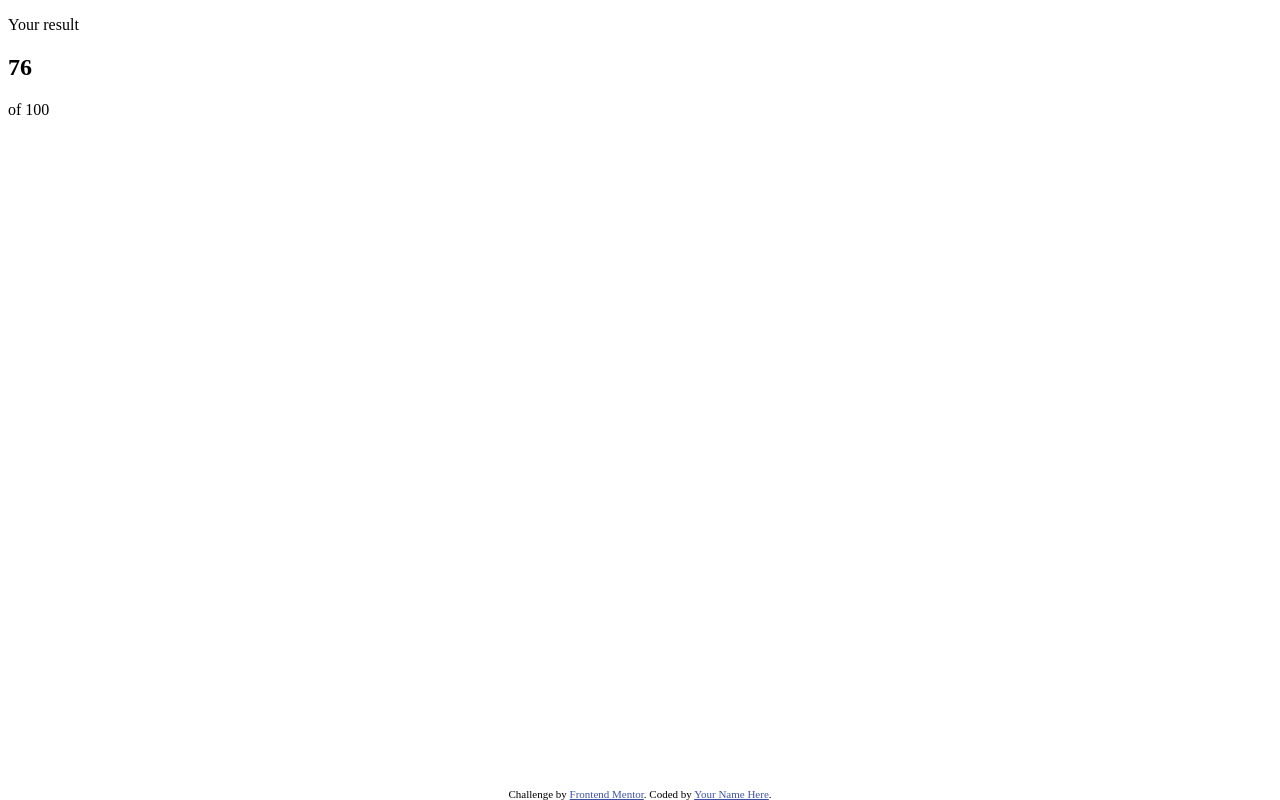
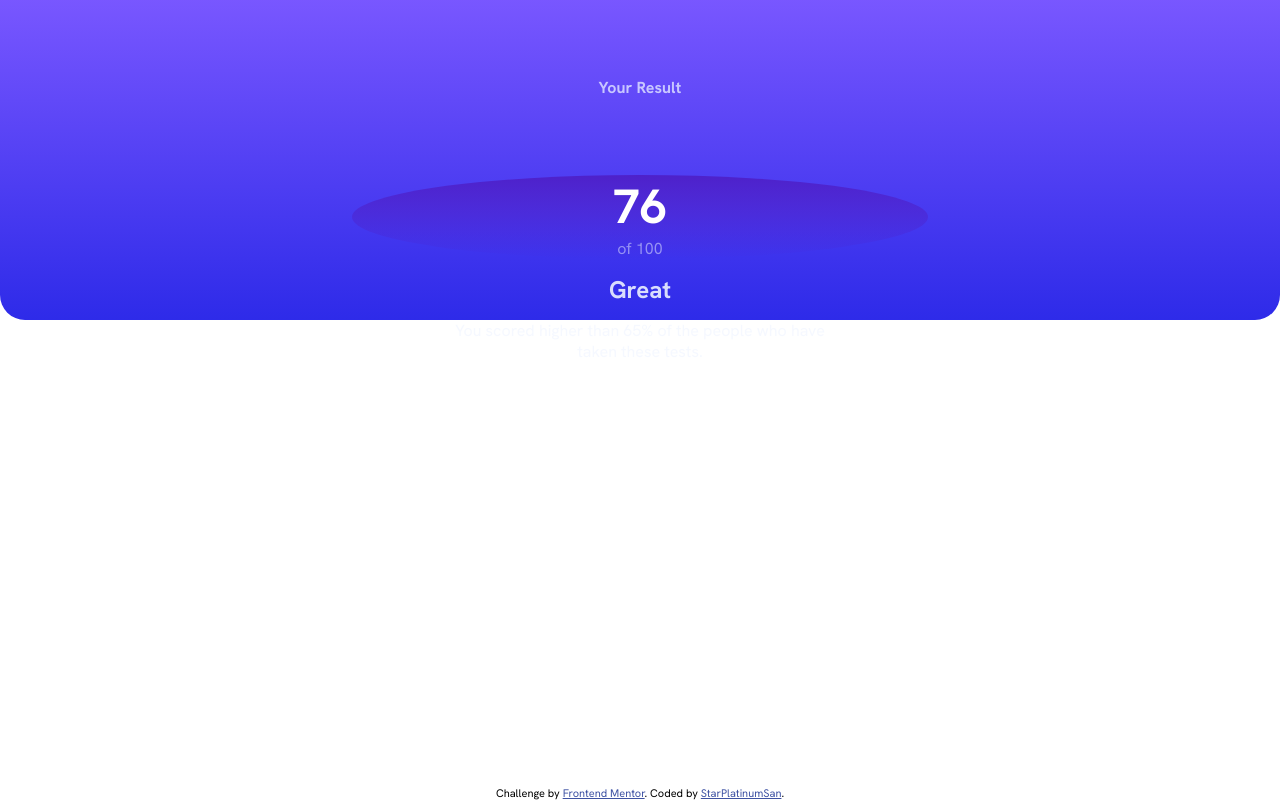
Before and after one commit to StarPlatinumSan/results-summary, a plain HTML site: page index.html in a window 1280 px wide. Drawn offline with Linux system fonts and the light colour scheme.

Commit message:
bug size

```diff
--- a/index.html
+++ b/index.html
@@ -6,6 +6,9 @@
 
   <link rel="icon" type="image/png" sizes="32x32" href="./assets/images/favicon-32x32.png">
   <link rel="stylesheet" href="style.css">
+  <link rel="preconnect" href="https://fonts.googleapis.com">
+  <link rel="preconnect" href="https://fonts.gstatic.com" crossorigin>
+  <link href="https://fonts.googleapis.com/css2?family=Hanken+Grotesk:ital,wght@0,100..900;1,100..900&display=swap" rel="stylesheet">
 
   <title>Frontend Mentor | Results summary component</title>
 
@@ -17,19 +20,22 @@
 </head>
 <body>
 
-  <section class="result">
-    <p class="title">Your result</p>
+  <section class="resultSection">
+    <p class="title">Your Result</p>
     <div class="circle">
-      <h2>76</h2>
-      <p>of 100</p>
+      <p class="score">76</p>
+      <p class="outOf">of 100</p>
     </div>
+
+    <div class="texte">
+      <p class="great">Great</p>
+      <p class="description">You scored higher than 65% of the people who have taken these tests.</p>
+    </div>
+
   </section>
 
 
-  <!-- Your Result
-  76
-  of 100
-
+  <!--
   Great
   You scored higher than 65% of the people who have taken these tests.
 
@@ -51,7 +57,7 @@
 
   <div class="attribution">
     Challenge by <a href="https://www.frontendmentor.io?ref=challenge" target="_blank">Frontend Mentor</a>.
-    Coded by <a href="#">Your Name Here</a>.
+    Coded by <a href="#">StarPlatinumSan</a>.
   </div>
 </body>
 </html>
--- a/style.css
+++ b/style.css
@@ -1,3 +1,79 @@
+html,
+body {
+	margin: 0;
+	padding: 0;
+	height: 100vh;
+	font-family: "Hanken Grotesk", sans-serif;
+}
+
+p {
+	margin: 0;
+}
+
+.resultSection {
+	display: flex;
+	flex-direction: column;
+	align-items: center;
+	width: 100%;
+	height: 20em;
+	background-color: hsl(241, 81%, 54%);
+	background: linear-gradient(hsl(252, 100%, 67%), hsl(241, 81%, 54%));
+	border-radius: 0 0 25px 25px;
+}
+
+.title {
+	margin: 0;
+	margin-top: 6%;
+	margin-bottom: 6%;
+	font-weight: 700;
+	color: hsl(241, 100%, 89%);
+}
+
+.circle {
+	display: flex;
+	flex-direction: column;
+	justify-content: center;
+	align-items: center;
+	background: linear-gradient(hsla(256, 72%, 46%, 1), hsla(241, 72%, 46%, 0));
+	width: 45vw;
+	height: 45vw;
+	border-radius: 100%;
+}
+
+.score {
+	font-size: 3rem;
+	color: hsl(0, 0%, 100%);
+	font-weight: 700;
+}
+
+.outOf {
+	color: hsl(221, 100%, 96%, 50%);
+}
+
+.texte {
+	display: flex;
+	flex-direction: column;
+	justify-content: center;
+	align-items: center;
+	height: 50%;
+}
+
+.great {
+	color: hsl(221, 100%, 96%, 90%);
+	font-weight: 700;
+	font-size: 1.5rem;
+	margin: 3%;
+}
+
+.description {
+	color: hsl(221, 100%, 96%, 50%);
+	text-align: center;
+	margin-left: 10%;
+	margin-right: 10%;
+}
+
+/* TODO END */
+
 .attribution {
 	position: absolute;
 	bottom: 0;
```
